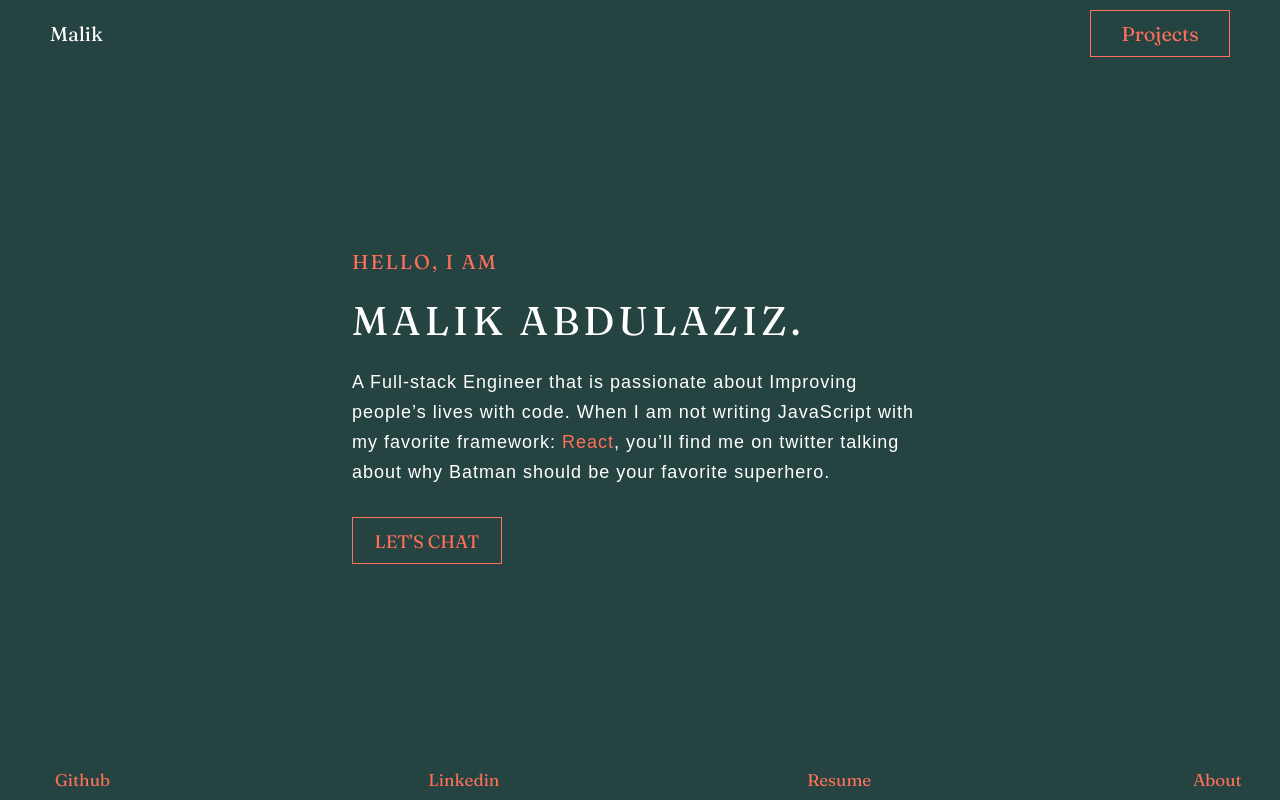
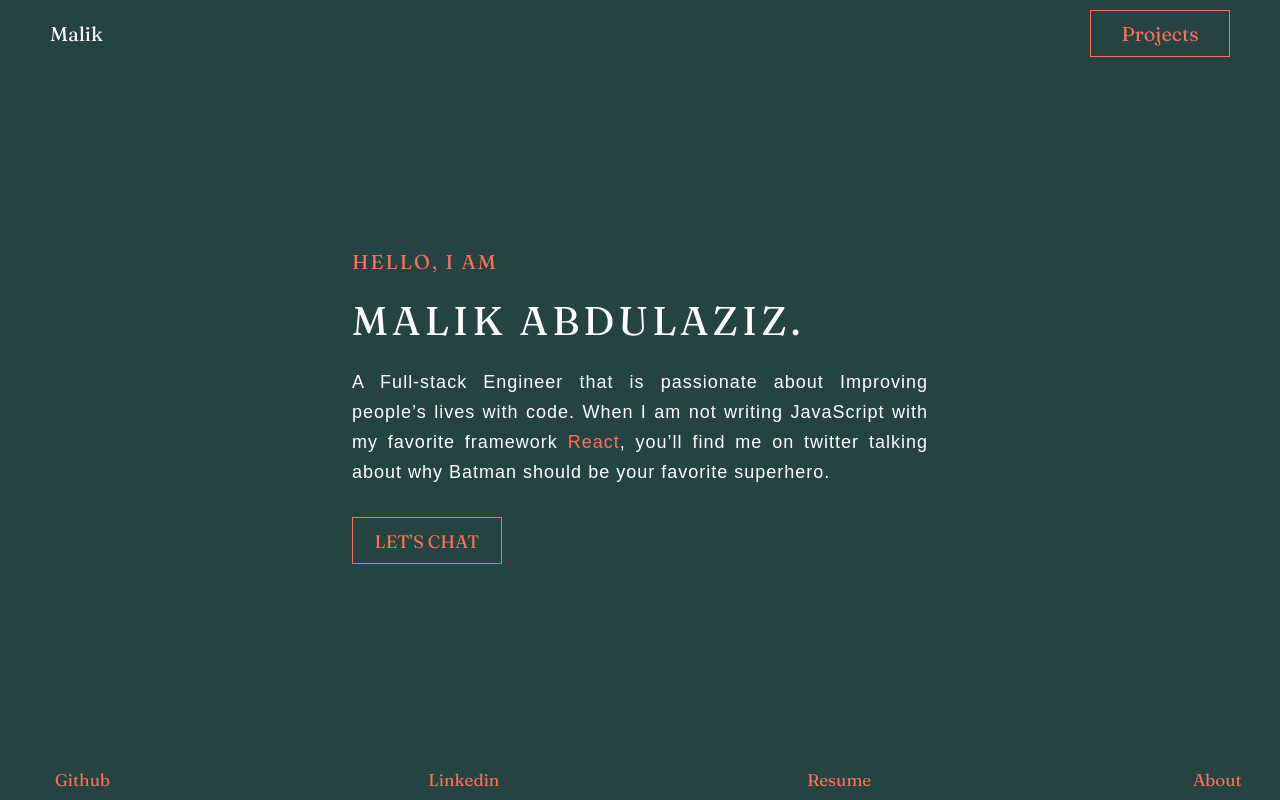
Before and after one commit to Placeholder30/portfolio-version-2, a Next.js app: page / in a window 1280 px wide. Built offline with nearby package versions, Linux system fonts and the light colour scheme.

Commit message:
a little house keeping

```diff
--- a/components/footer/index.tsx
+++ b/components/footer/index.tsx
@@ -24,7 +24,15 @@ const Footer: NextPage = () => {
           </a>
         </li>
 
-        <li>Resume</li>
+        <li>
+          <a
+            href="https://drive.google.com/file/d/1hso4hqPkftXyaphh2XrLyFc8XxuOU9Wy/view?usp=sharing"
+            target="_blank"
+            rel="noopener noreferrer"
+          >
+            Resume
+          </a>
+        </li>
         <li>
           <Link href="/about">
             <a>About</a>
--- a/pages/index.tsx
+++ b/pages/index.tsx
@@ -14,7 +14,7 @@ const Home: NextPage = () => {
         <p>
           A Full-stack Engineer that is passionate about Improving
           people&rsquo;s lives with code. When I am not writing JavaScript with
-          my favorite framework: <span>{"React"}</span>, you&rsquo;ll find me on
+          my favorite framework <span>{"React"}</span>, you&rsquo;ll find me on
           twitter talking about why Batman should be your favorite superhero.
         </p>
         <div className={styles.hitme}>
--- a/styles/Home.module.scss
+++ b/styles/Home.module.scss
@@ -20,6 +20,7 @@
     line-height: 3rem;
     font-family: Arial, Helvetica, sans-serif;
     letter-spacing: 1px;
+    text-align: justify;
   }
   span {
     color: #ff6f59;
```
